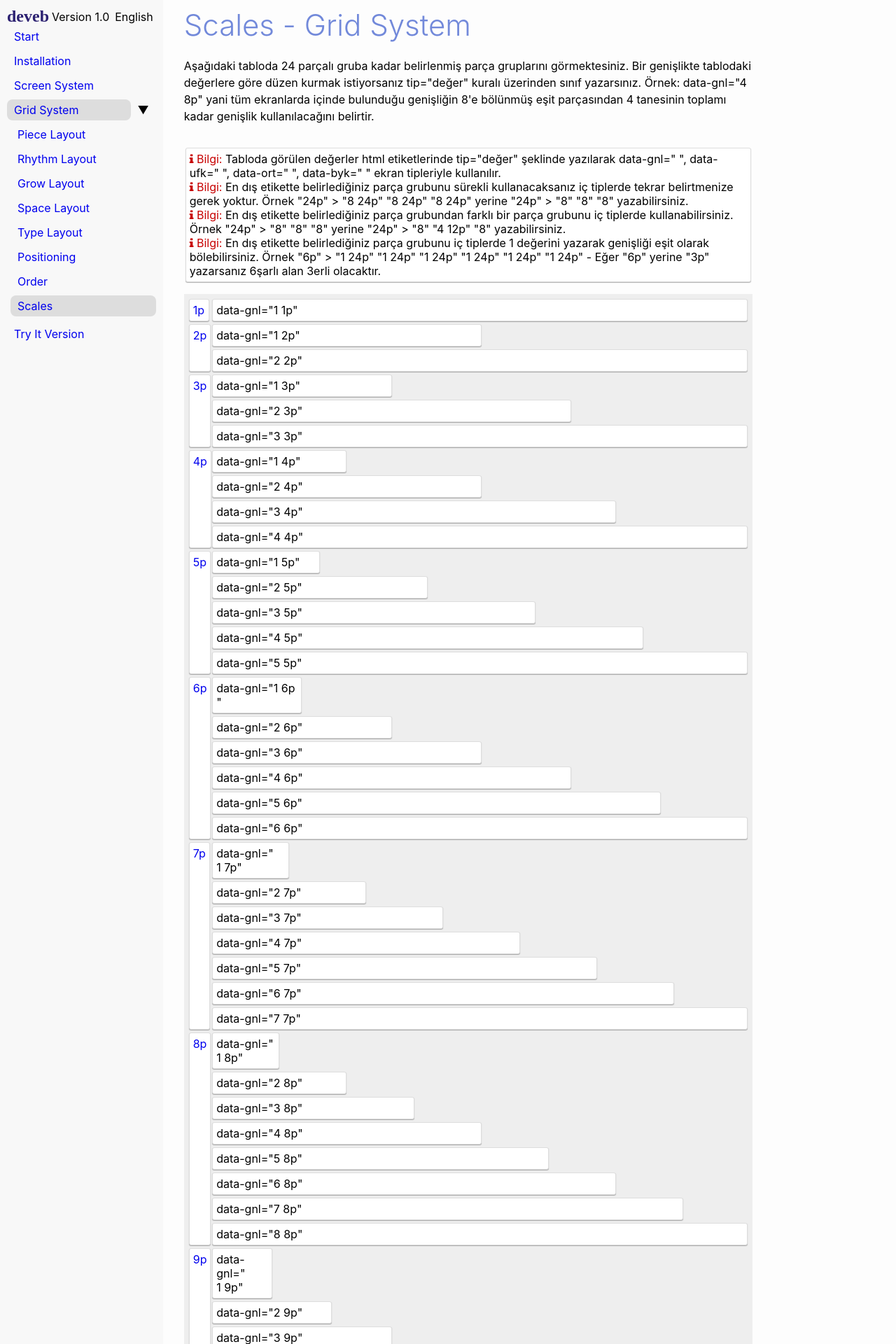
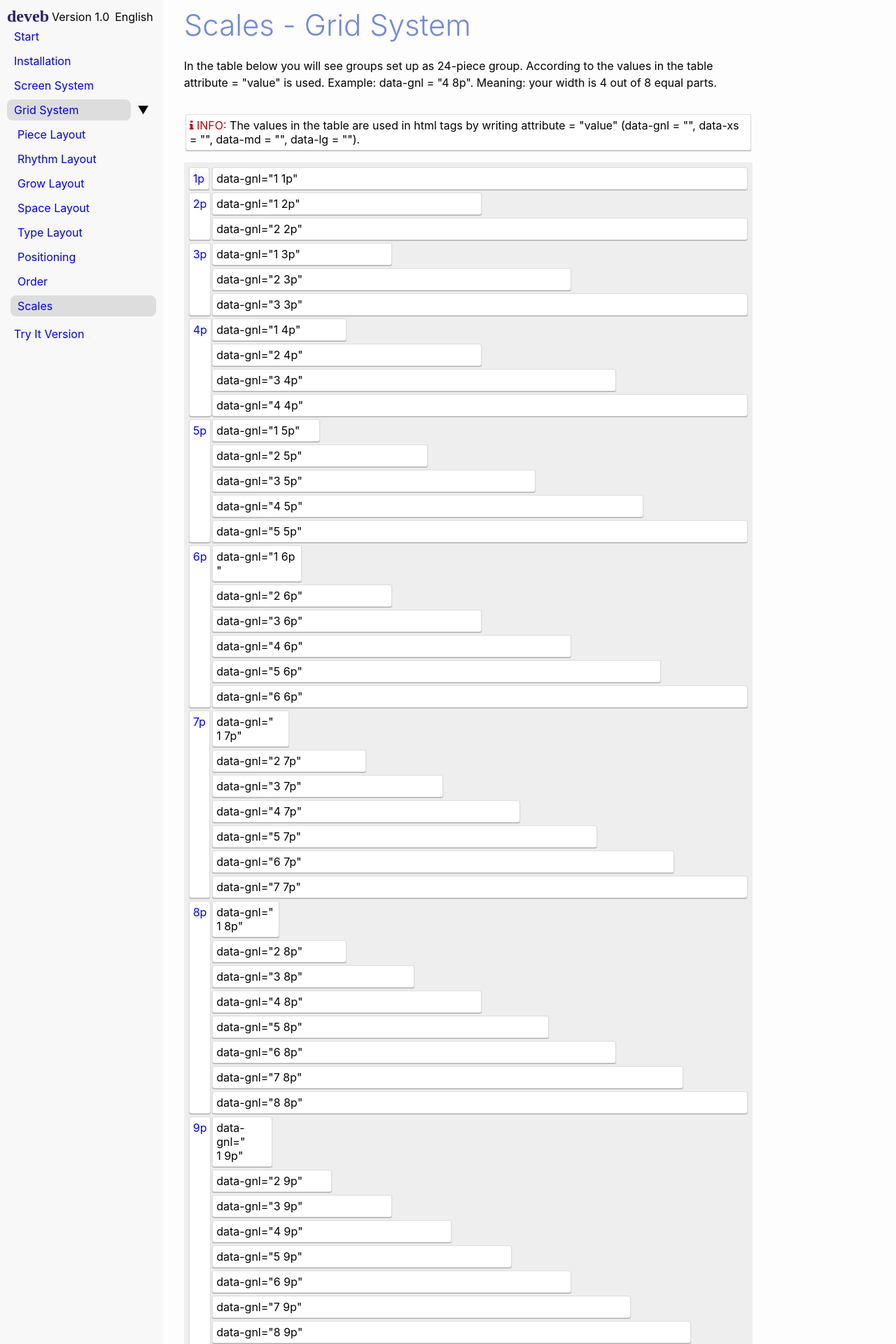
Before and after one commit to data-deveb/data-deveb.github.io, a Jekyll site: the page built from 1.0/en/kap-orgusu/olcekler.html, in a window 1280 px wide. Shown: the top 1920 px of the page at 70% size. Built offline with Jekyll 4.4.1, drawn with Linux system fonts in a browser that asks for light colours; some web fonts are replaced; some of the changed text lies outside the part shown.

Commit message:
deveb 1.0 scales
Scales doc done.

```diff
--- a/1.0/en/kap-orgusu/olcekler.html
+++ b/1.0/en/kap-orgusu/olcekler.html
@@ -2,17 +2,16 @@
 layout: s1n0/default
 title: Scales - Grid System
 ---
-<div>
-  <p>Aşağıdaki tabloda 24 parçalı gruba kadar belirlenmiş parça gruplarını görmektesiniz. Bir genişlikte tablodaki değerlere göre düzen kurmak istiyorsanız tip="değer" kuralı üzerinden sınıf yazarsınız. Örnek: data-gnl="4 8p" yani tüm ekranlarda içinde bulunduğu genişliğin 8'e bölünmüş eşit parçasından 4 tanesinin toplamı kadar genişlik kullanılacağını belirtir. </p>
-</div>
+
+  <p>
+    In the table below you will see groups set up as 24-piece group. According to the values in the table attribute = "value" is used. Example: data-gnl = "4 8p". Meaning: your width is 4 out of 8 equal parts.
+  </p>
+
 <div class="beri-üst-1">
   <div class="beri-alt-1">
     <div class="kutu kutu-genel">
       <ul class="liste-temiz">
-        <li><span class="metin-tehlike"><i class="fa fa-info"></i> Bilgi:</span> Tabloda görülen değerler html etiketlerinde tip="değer" şeklinde yazılarak data-gnl=" ", data-ufk=" ", data-ort=" ", data-byk=" "  ekran tipleriyle kullanılır.</li>
-        <li><span class="metin-tehlike"><i class="fa fa-info"></i> Bilgi:</span> En dış etikette belirlediğiniz parça grubunu sürekli kullanacaksanız iç tiplerde tekrar belirtmenize gerek yoktur. Örnek "24p" > "8 24p" "8 24p" "8 24p" yerine "24p" > "8" "8" "8" yazabilirsiniz.</li>
-        <li><span class="metin-tehlike"><i class="fa fa-info"></i> Bilgi:</span> En dış etikette belirlediğiniz parça grubundan farklı bir parça grubunu iç tiplerde kullanabilirsiniz. Örnek "24p" > "8" "8" "8" yerine "24p" > "8" "4 12p" "8" yazabilirsiniz.</li>
-        <li><span class="metin-tehlike"><i class="fa fa-info"></i> Bilgi:</span> En dış etikette belirlediğiniz parça grubunu iç tiplerde 1 değerini yazarak genişliği eşit olarak bölebilirsiniz. Örnek "6p" > "1 24p" "1 24p" "1 24p" "1 24p" "1 24p" "1 24p" - Eğer "6p" yerine "3p" yazarsanız 6şarlı alan 3erli olacaktır.</li>
+        <li><span class="metin-tehlike"><i class="fa fa-info"></i> INFO:</span> The values in the table are used in html tags by writing attribute = "value" (data-gnl = "", data-xs = "", data-md = "", data-lg = ""). </li>
       </ul>
     </div>
   </div>
```
